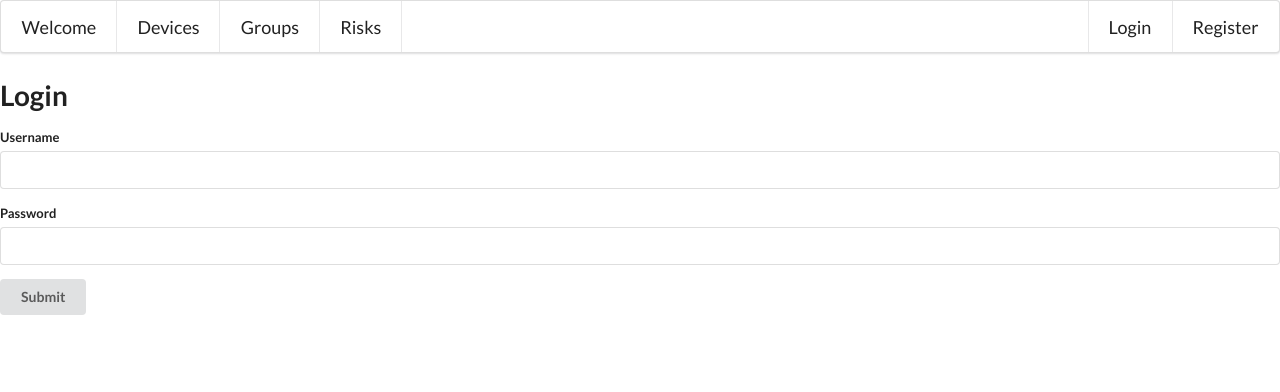
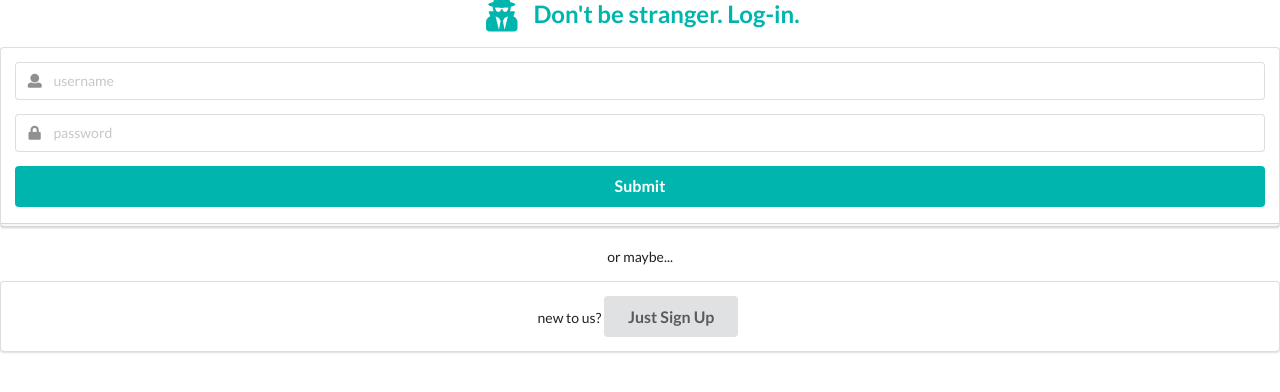
Before and after one commit to steafyy/DR_2021, a Flask app: page /login in a window 1280 px wide. Shown: the top 392 px of the page. Run offline with Flask 2, Linux system fonts and the light colour scheme; some libraries are stand-ins or nearby versions.

Commit message:
Add files via upload

```diff
--- a/templates/layout.html
+++ b/templates/layout.html
@@ -4,18 +4,22 @@
 	<meta charset="utf-8">
 	<title>ScanurneT</title>
 
-	<link rel="stylesheet" type="text/css" href="static/style.css">
+	<link rel="stylesheet" type="text/css" href="static/index.css">
+    <link rel="stylesheet" type="text/css" href="static/login.css">
 
 
-        <link rel="stylesheet" type="text/css"
-            href="https://cdnjs.cloudflare.com/ajax/libs/semantic-ui/2.4.1/semantic.min.css">
+
+    <link rel="stylesheet" type="text/css"
+          href="https://cdnjs.cloudflare.com/ajax/libs/semantic-ui/2.4.1/semantic.min.css">
 
 </head>
 <body>
-	{% include 'includes/_navbar.html'%}
 
     {% include 'includes/_messages.html'%}
 
-	{% block body %}{% endblock %}
+
+	{% block body %}
+
+    {% endblock %}
 
 </body>
--- a/templates/login.html
+++ b/templates/login.html
@@ -1,16 +1,38 @@
 {% extends 'layout.html' %}
 
 {% block body %}
-  <h1>Login</h1>
-  <form action="" method="POST" class="ui form">
-    <div class="field">
-        <label>Username</label>
-      <input type="text" name="username" class="form-control" value={{request.form.username}}>
+<div class="ui middle aligned center aligned grid">
+  <div class="column">
+    <h2 class="ui teal image header">
+      <i class="user secret icon"></i>
+      <div class="content">
+          Don't be stranger. Log-in.
+      </div>
+    </h2>
+    <form action="" method="POST" class="ui large form" >
+      <div class="ui stacked segment">
+        <div class="field">
+          <div class="ui left icon input">
+            <i class="user icon"></i>
+            <input type="text" name="username" placeholder="username" value={{request.form.username}}>
+          </div>
+        </div>
+        <div class="field">
+          <div class="ui left icon input">
+            <i class="lock icon"></i>
+            <input type="password" name="password" placeholder="password" value={{request.form.password}}>
+          </div>
+        </div>
+        <button type="submit" class="ui fluid large teal button">Submit</button>
+      </div>
+    </form>
+    <br>
+      <p>or maybe...</p>
+    <div class="ui segment">
+      new to us?
+      <a href="/register" class="ui large button">Just Sign Up</a>
     </div>
-    <div class="field">
-        <label>Password</label>
-      <input type="password" name="password" class="form-control" value={{request.form.password}}>
-    </div>
-    <button type="submit" class="ui button">Submit</button>
-  </form>
+  </div>
+</div>
+
 {% endblock %}
```
Also changed, not shown: templates/create_group.html (+28 -5 lines), templates/devices.html (+8 -9 lines), templates/groups.html (+1 -31 lines), templates/index.html (+15 -17 lines), templates/register.html (+14 -3 lines).
